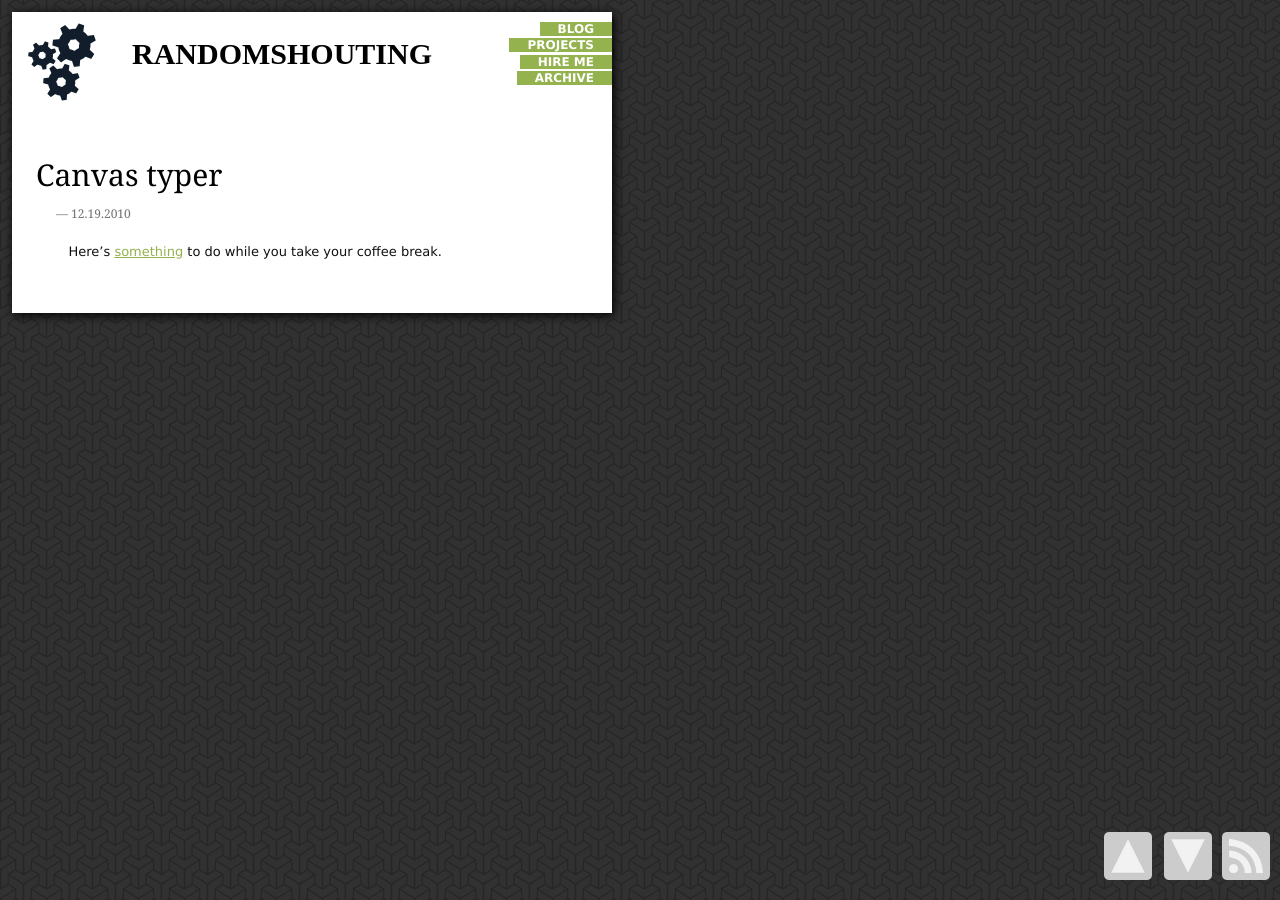
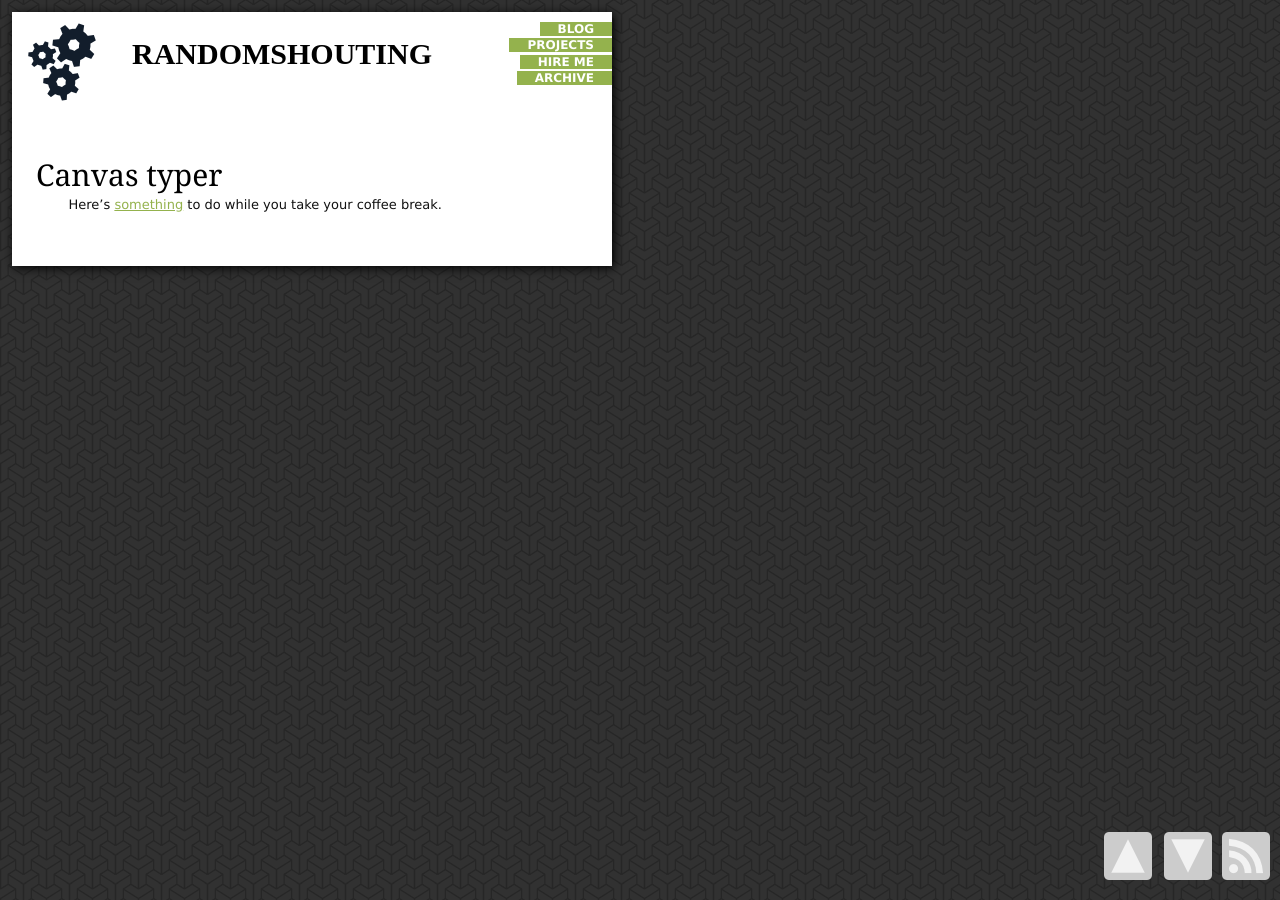
Before and after one commit to amir-hadzic/amir-hadzic.github.com, a Jekyll site: the page built from _posts/2010-12-19-Canvas-typer.markdown, in a window 1280 px wide. Built offline with Jekyll 4.4.1, drawn with Linux system fonts in a browser that asks for light colours; some web fonts are replaced; comment, search, counter and statistics services are not loaded.

Commit message:
Don't show date on posts

```diff
--- a/_layouts/post.html
+++ b/_layouts/post.html
@@ -4,7 +4,6 @@ layout: default
 
 <div class="post">
 <h1 class="post-title">{{ page.title }}</h1>
-<h2 class="post-date">— {{ page.date | date: "%m.%d.%Y" }}</h2>
     {{ content }}
 </div>
 
```
